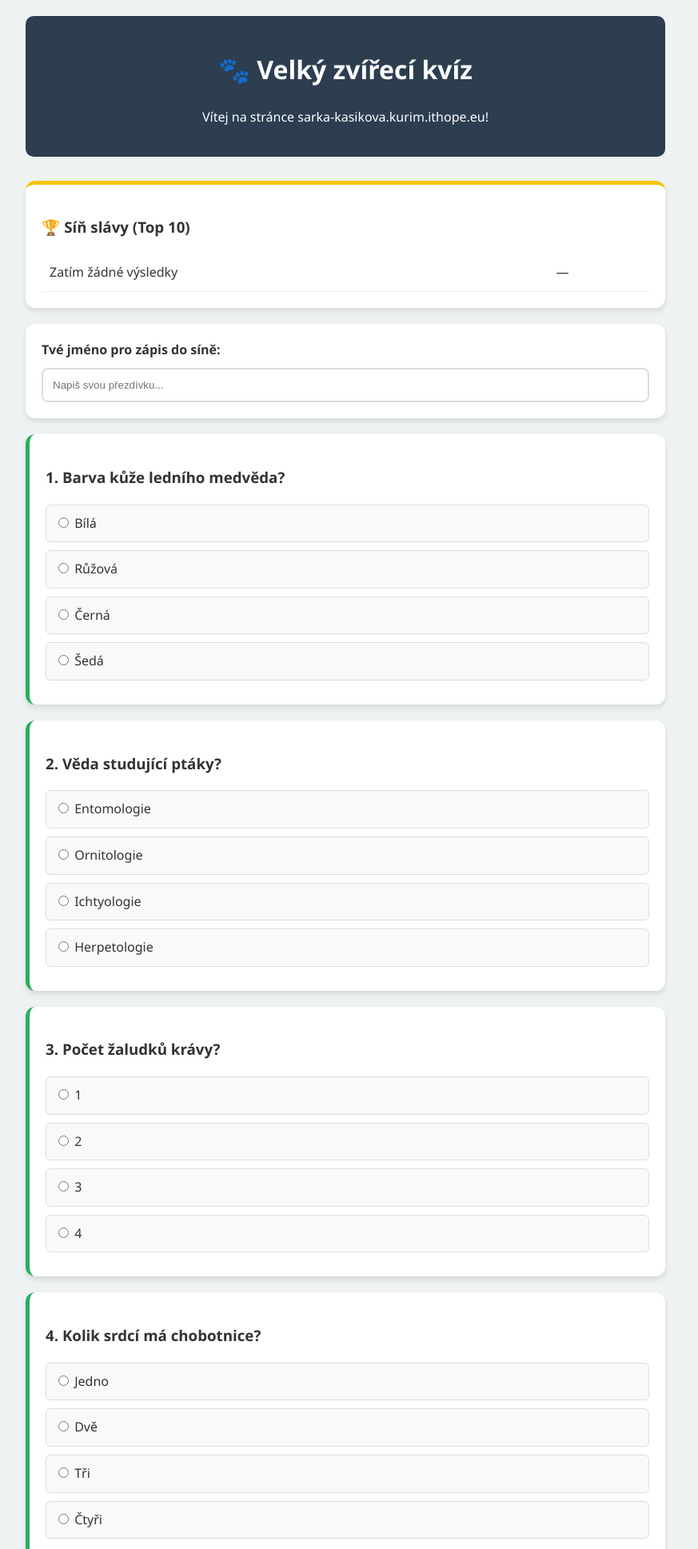
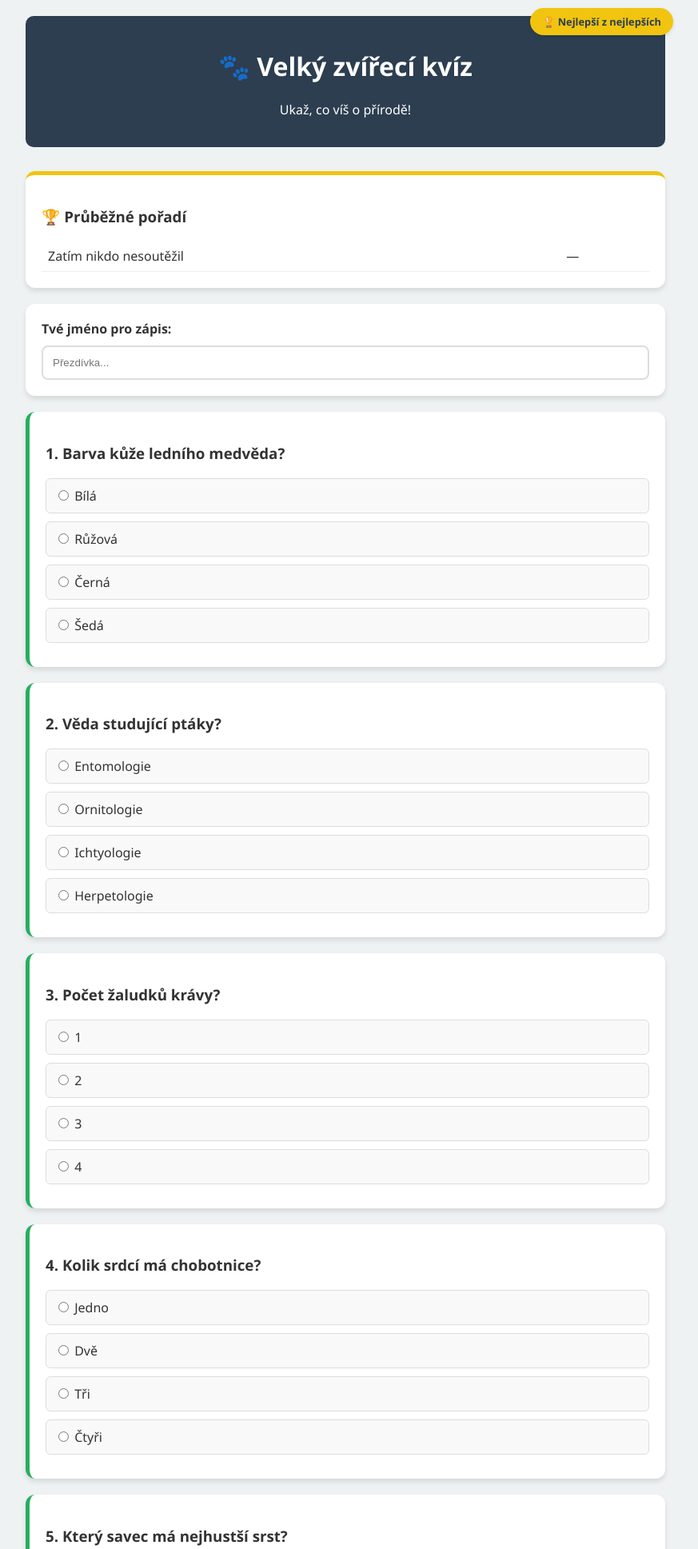
Before and after one commit to Gecyvpecy/hry, a Flask app: page / in a window 1280 px wide. Shown: the top 1937 px of the page at 80% size, without its empty margins (208-1081 px from the left). Run offline with Flask 3, Linux system fonts and the light colour scheme; data that the repository does not hold is empty; parts of the project's set-up code (start-up, migrations or seed data) failed here and were passed over.

Commit message:
Update index.html

```diff
--- a/templates/index.html
+++ b/templates/index.html
@@ -3,46 +3,46 @@
 <head>
     <meta charset="UTF-8">
     <meta name="viewport" content="width=device-width, initial-scale=1.0">
-    <title>Zvířecí Kvíz | Šárka Kašíková</title>
+    <title>Zvířecí Kvíz</title>
     <style>
-        body { font-family: 'Segoe UI', Tahoma, Geneva, Verdana, sans-serif; max-width: 800px; margin: 0 auto; padding: 20px; line-height: 1.6; background-color: #eef2f3; color: #333; }
+        body { font-family: 'Segoe UI', sans-serif; max-width: 800px; margin: 0 auto; padding: 20px; background-color: #eef2f3; color: #333; position: relative; }
         header { text-align: center; margin-bottom: 30px; padding: 20px; background: #2c3e50; color: white; border-radius: 10px; }
+        .top-link { position: absolute; top: 10px; right: 10px; background: #f1c40f; color: #2c3e50; padding: 8px 15px; border-radius: 20px; text-decoration: none; font-weight: bold; font-size: 0.8em; box-shadow: 0 2px 5px rgba(0,0,0,0.1); }
         .leaderboard-card { background: white; padding: 20px; border-radius: 12px; margin-bottom: 20px; border-top: 5px solid #f1c40f; box-shadow: 0 4px 6px rgba(0,0,0,0.1); }
         .leaderboard-table { width: 100%; border-collapse: collapse; }
-        .leaderboard-table td { padding: 10px; border-bottom: 1px solid #eee; }
+        .leaderboard-table td { padding: 8px; border-bottom: 1px solid #eee; }
         .name-section { background: white; padding: 20px; border-radius: 12px; margin-bottom: 20px; box-shadow: 0 4px 6px rgba(0,0,0,0.1); }
         input[type="text"] { width: 100%; padding: 12px; margin-top: 10px; border: 2px solid #ddd; border-radius: 8px; box-sizing: border-box; }
         .question-card { background: white; padding: 20px; border-radius: 12px; margin-bottom: 20px; box-shadow: 0 4px 6px rgba(0,0,0,0.1); border-left: 5px solid #27ae60; }
         .options label { display: block; margin-bottom: 10px; padding: 10px; background: #f9f9f9; border-radius: 6px; cursor: pointer; border: 1px solid #ddd; }
         .btn { display: block; width: 100%; background: #27ae60; color: white; padding: 15px; border: none; border-radius: 8px; cursor: pointer; font-size: 18px; font-weight: bold; }
-        #result { margin-top: 30px; padding: 25px; border-radius: 12px; display: none; background: #fff; border: 2px solid #27ae60; text-align: center; animation: fadeIn 0.5s; }
-        @keyframes fadeIn { from { opacity: 0; } to { opacity: 1; } }
-        .ai-bubble { background: #fdf6e3; border: 2px solid #eee; border-radius: 15px; padding: 20px; position: relative; margin-top: 20px; box-shadow: 0 4px 15px rgba(0,0,0,0.05); }
+        #result { margin-top: 30px; padding: 25px; border-radius: 12px; display: none; background: #fff; border: 2px solid #27ae60; text-align: center; }
+        .ai-bubble { background: #fdf6e3; border: 2px solid #eee; border-radius: 15px; padding: 20px; margin-top: 20px; }
     </style>
 </head>
 <body>
 
+    <a href="/leaderboard" class="top-link">🏆 Nejlepší z nejlepších</a>
+
     <header>
         <h1>🐾 Velký zvířecí kvíz</h1>
-        <p>Vítej na stránce sarka-kasikova.kurim.ithope.eu!</p>
+        <p>Ukaž, co víš o přírodě!</p>
     </header>
 
     <div class="leaderboard-card">
-        <h3>🏆 Síň slávy (Top 10)</h3>
+        <h3>🏆 Průběžné pořadí</h3>
         <table class="leaderboard-table">
-            {% if leaderboard %}
-                {% for player in leaderboard %}
-                <tr><td><strong>{{ player.name }}</strong></td><td>{{ player.score }}/10</td></tr>
-                {% endfor %}
+            {% for player in leaderboard %}
+            <tr><td><strong>{{ player.name }}</strong></td><td style="text-align:right">{{ player.score }}/10</td></tr>
             {% else %}
-                <tr><td>Zatím žádné výsledky</td><td>—</td></tr>
-            {% endif %}
+            <tr><td>Zatím nikdo nesoutěžil</td><td>—</td></tr>
+            {% endfor %}
         </table>
     </div>
 
     <div class="name-section">
-        <label for="username"><strong>Tvé jméno pro zápis do síně:</strong></label>
-        <input type="text" id="username" placeholder="Napiš svou přezdívku..." maxlength="20">
+        <label for="username"><strong>Tvé jméno pro zápis:</strong></label>
+        <input type="text" id="username" placeholder="Přezdívka..." maxlength="20">
     </div>
 
     <form id="quiz-form">
@@ -56,13 +56,13 @@
             </div>
         </div>
         {% endfor %}
-        <button type="submit" class="btn">🚀 Vyhodnotit a uložit výsledek</button>
+        <button type="submit" class="btn">🚀 Vyhodnotit a uložit</button>
     </form>
 
     <div id="result">
         <h2 id="score-text"></h2>
         <div class="ai-bubble">
-            <div style="font-size: 2.5em; margin-bottom: 10px;">👨‍🔬</div>
+            <div style="font-size: 2em;">👨‍🔬</div>
             <div style="font-weight: bold; color: #27ae60;">AI Zoolog říká:</div>
             <div id="ai-comment">💬 Přemýšlím...</div>
         </div>
@@ -77,23 +77,23 @@
             const cards = document.querySelectorAll('.question-card');
 
             cards.forEach(card => {
-                if (card.querySelector('input:checked')?.value === card.getAttribute('data-ans')) score++;
+                const selected = card.querySelector('input:checked');
+                if (selected && selected.value === card.getAttribute('data-ans')) score++;
             });
 
             document.getElementById('quiz-form').style.display = 'none';
             document.querySelector('.name-section').style.display = 'none';
+            document.querySelector('.leaderboard-card').style.display = 'none';
             document.getElementById('result').style.display = 'block';
-            document.getElementById('score-text').innerText = `Skóre: ${score} z 10`;
+            document.getElementById('score-text').innerText = `Tvé skóre: ${score} z 10`;
             window.scrollTo({ top: 0, behavior: 'smooth' });
 
-            // Uložit do databáze
             await fetch('/submit', {
                 method: 'POST',
                 headers: { 'Content-Type': 'application/json' },
                 body: JSON.stringify({ user: username, score: score })
             });
 
-            // Získat AI komentář
             try {
                 const aiRes = await fetch('/ai', {
                     method: 'POST',
@@ -103,7 +103,7 @@
                 const aiData = await aiRes.json();
                 document.getElementById('ai-comment').innerText = aiData.ai_comment;
             } catch (err) {
-                document.getElementById('ai-comment').innerText = "AI zoolog se zakoukal na žirafy.";
+                document.getElementById('ai-comment').innerText = "Zoolog se někde zapomněl.";
             }
         };
     </script>
```
